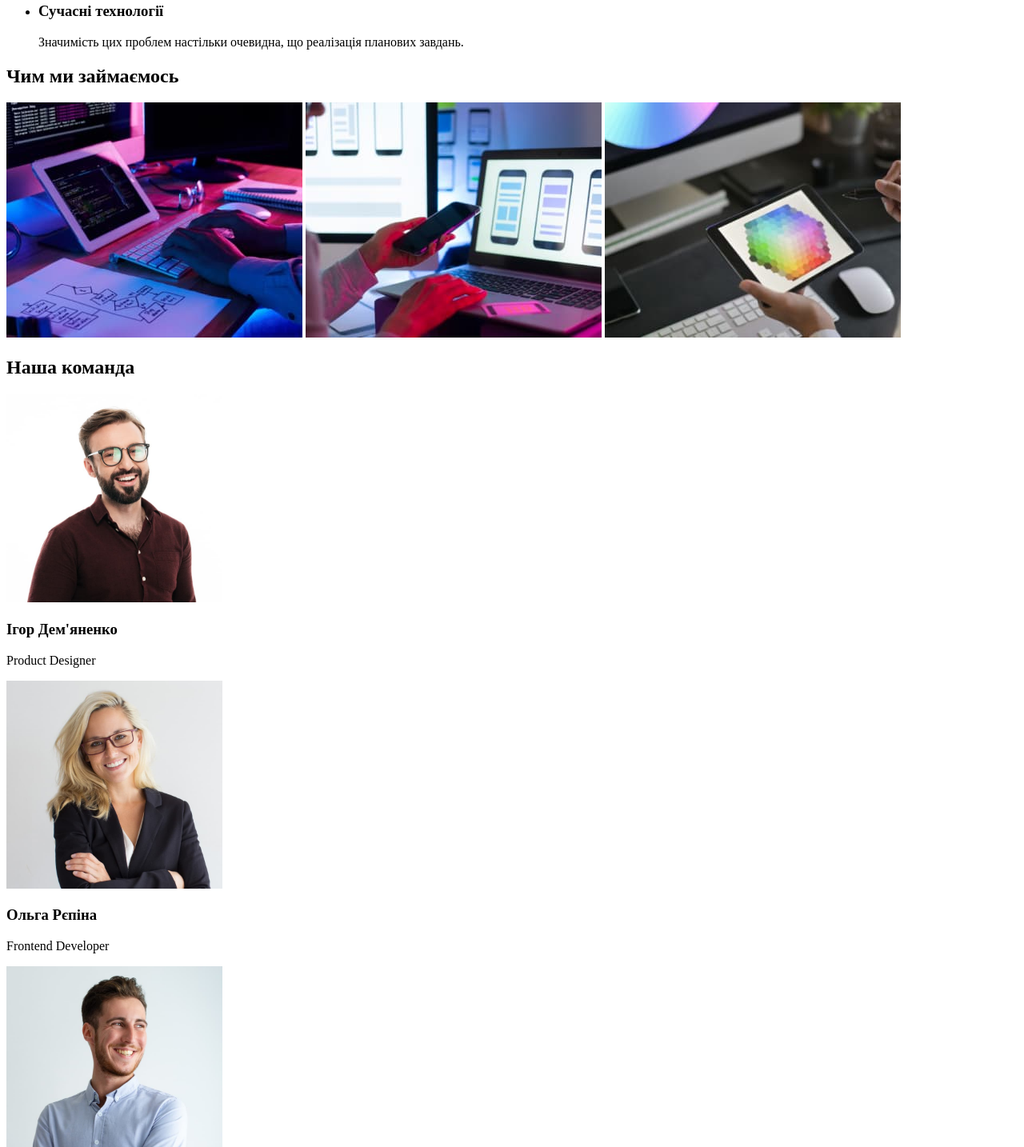
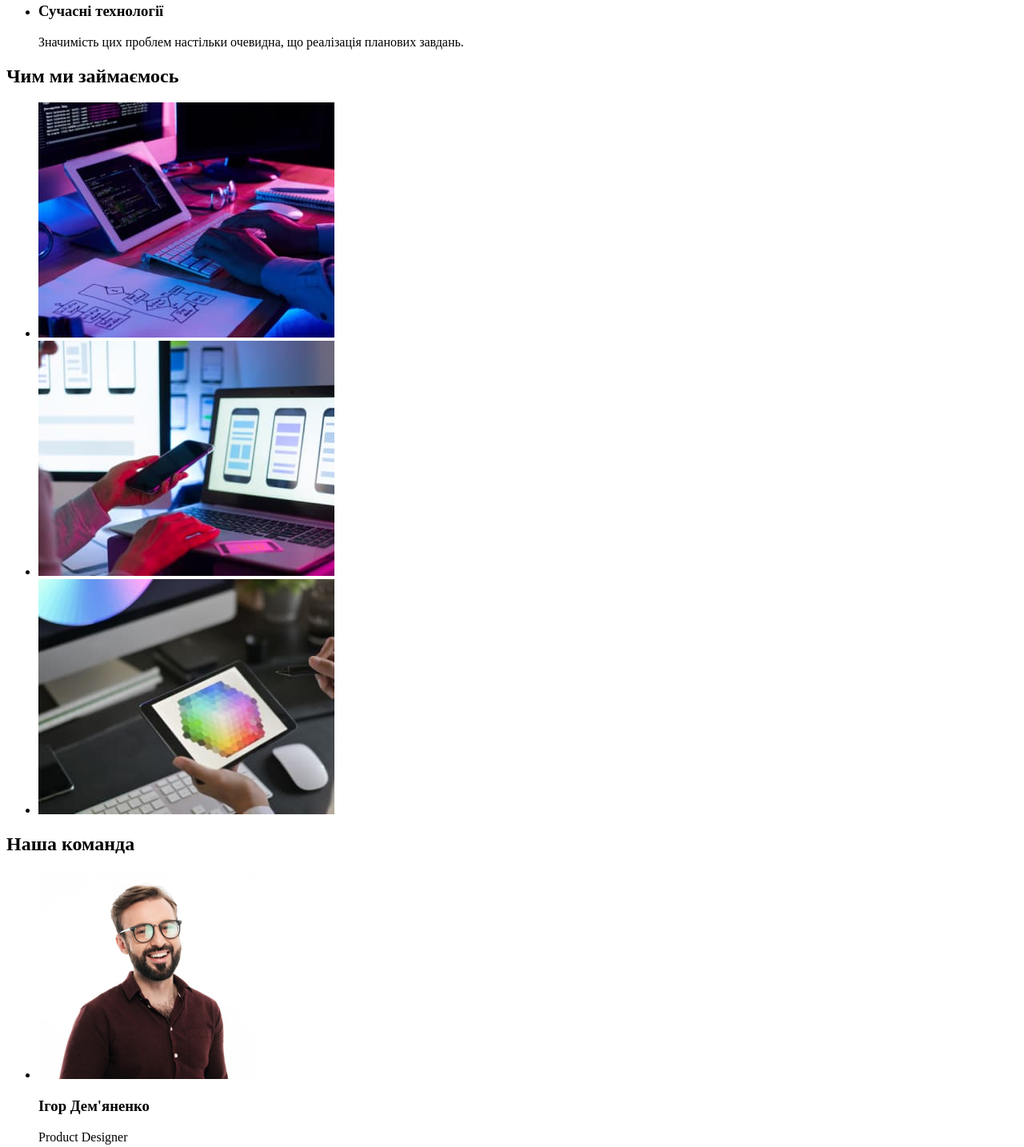
Before and after one commit to VasylBaiur/goit-markup-hw-01, a plain HTML site: page index.html in a window 1280 px wide. Shown: the part 532-1966 px from the top of the page at 80% size. Drawn offline with Linux system fonts and the light colour scheme.

Commit message:
final corrections added list

```diff
--- a/index.html
+++ b/index.html
@@ -40,44 +40,47 @@
     </section>
     <section>
         <h2>Чим ми займаємось</h2>
-        <img
-        src="./images/first-img.jpg"
+        <ul>
+        <li><img
+         src="./images/first-img.jpg"
         alt="Людина працює за комп'ютером з використанням декількох девайсів"
-        width="370"/>
-        <img
+        width="370"/> </li>
+        <li><img
         src="./images/second-img.jpg"
         alt="Процес розробки мобільної версії продукту, який відображено на ноутбуці"
-        width="370"/>
-        <img
+        width="370"/></li>
+        <li><img
         src="./images/third-img.jpg"
-        alt="Графічна розробка за допомогою планшету"/>
+        alt="Графічна розробка за допомогою планшету"/></li>
+        </ul>
     </section>
     <section>
         <h2>Наша команда</h2>
-        <img
+        <ul>
+        <li><img
         src="./images/ihor-demyanenko.jpg"
         alt="Усміхнений хлопець в окулярах та темній сорочці"
         width="270"/>
         <h3>Ігор Дем'яненко</h3>
-        <p>Product Designer</p>
-        <img
+        <p>Product Designer</p></li>
+        <li><img
         src="./images/olga-repina.jpg"
         alt="Усміхнена дівчина в окулярах зі світлим кольором волосся"
         width="270"/>
         <h3>Ольга Рєпіна</h3>
-        <p>Frontend Developer</p>
-        <img
+        <p>Frontend Developer</p></li>
+        <li><img
         src="./images/mykola-tarasov.jpg"
         alt="Усміхнений хлопець в білій сорочці"
         width="270"/>
         <h3>Микола Тарасов</h3>
-        <p>Marketing</p>
-        <img
+        <p>Marketing</p></li>
+        <li><img
         src="./images/mykhailo-yermakov.jpg"
         alt="Усміхнений хлопець в окулярах та чорній футболці"
         width="270"/>
         <h3>Михайло Єрмаков</h3>
-        <p>UI Designer</p>
+        <p>UI Designer</p> </li></ul>
     </section>
 </main>
 <footer>
```
